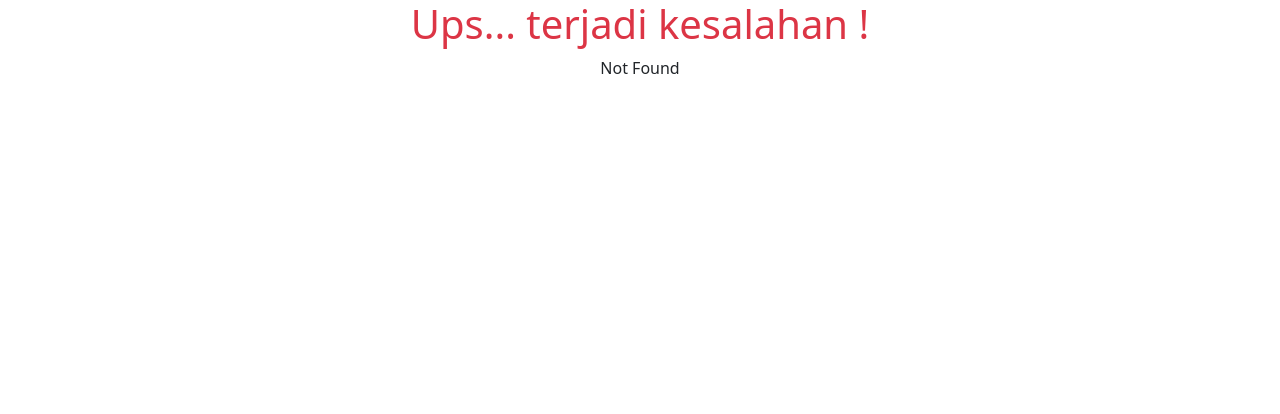
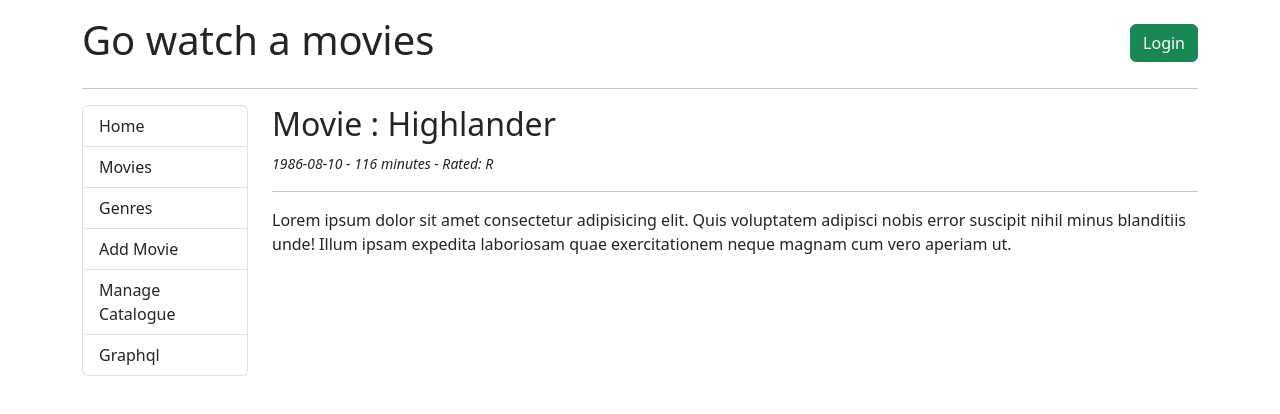
Before and after one commit to amulyana2020/go-movies-front-end, a React (Create React App) app: page /movies/1 in a window 1280 px wide. Before the commit this address had no page. Shown: the top 414 px of the page. Built offline with nearby package versions, Linux system fonts and the light colour scheme.

Commit message:
Display single movie component

```diff
--- a/src/components/Movie.js
+++ b/src/components/Movie.js
@@ -1,13 +1,36 @@
-import React from 'react';
+import React, {useState, useEffect} from 'react';
+import {useParams} from 'react-router-dom';
 
 const Movie = () => {
+  const [movie, setMovie] = useState({});
+  let {id} = useParams();
+
+  useEffect(() => {
+    let myMovie = {
+      id: 1,
+      title: 'Highlander',
+      release_date: '1986-08-10',
+      runtime: 116,
+      mpaa_rating: 'R',
+      description:
+        'Lorem ipsum dolor sit amet consectetur adipisicing elit. Quis voluptatem adipisci nobis error suscipit nihil minus blanditiis unde! Illum ipsam expedita laboriosam quae exercitationem neque magnam cum vero aperiam ut.',
+    };
+
+    setMovie(myMovie);
+  }, [id]);
+
   return (
-    <>
-      <div>
-        <h2>Movie</h2>
-        <hr />
-      </div>
-    </>
+    <div>
+      <h2>Movie : {movie.title}</h2>
+      <small>
+        <em>
+          {movie.release_date} - {movie.runtime}{' '}
+          minutes - Rated: {movie.mpaa_rating}
+        </em>
+      </small>
+      <hr />
+      <p>{movie.description}</p>
+    </div>
   );
 };
 
--- a/src/index.js
+++ b/src/index.js
@@ -12,7 +12,7 @@ import Home from './components/Home';
 import Login from './components/Login';
 import ManageCatalogue from './components/ManageCatalogue';
 import Movies from './components/Movies';
-import Movie from './components/Movies';
+import Movie from './components/Movie';
 import ErrorPage from './ErrorPage';
 
 const router = createBrowserRouter([
@@ -24,6 +24,10 @@ const router = createBrowserRouter([
       {index: true, element: <Home />}, //default
       {
         path: '/movies',
+        element: <Movies />,
+      },
+      {
+        path: '/movies/:id',
         element: <Movie />,
       },
       {
```
